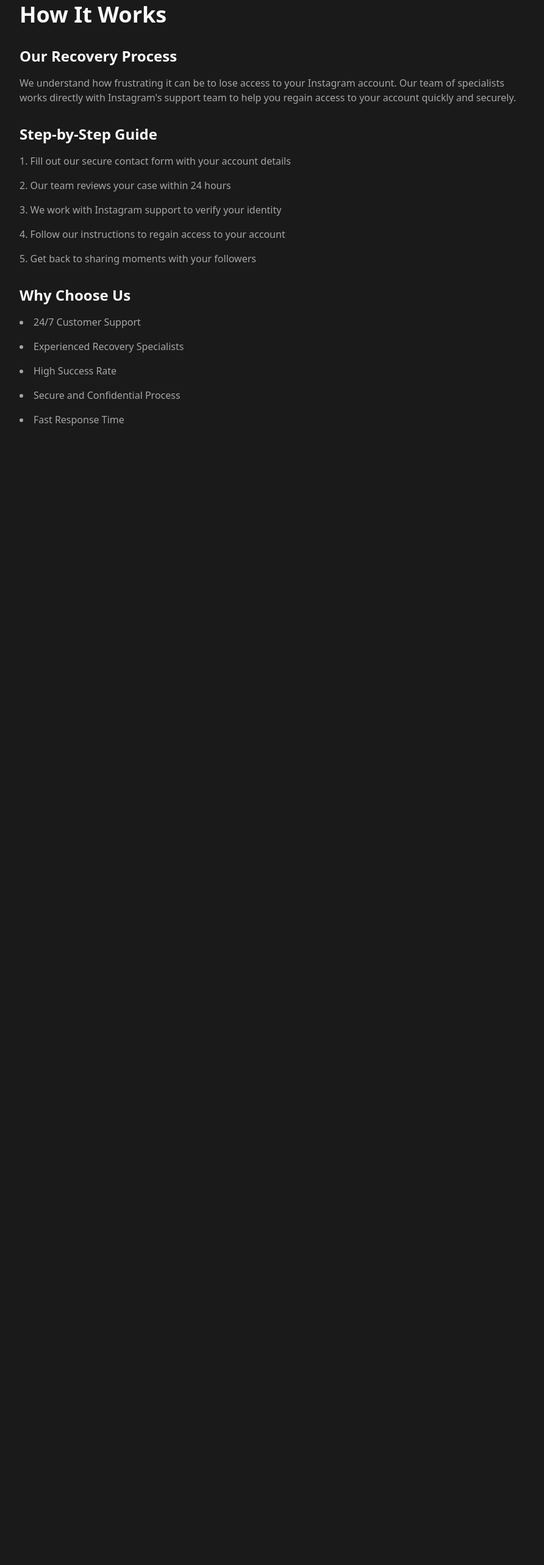
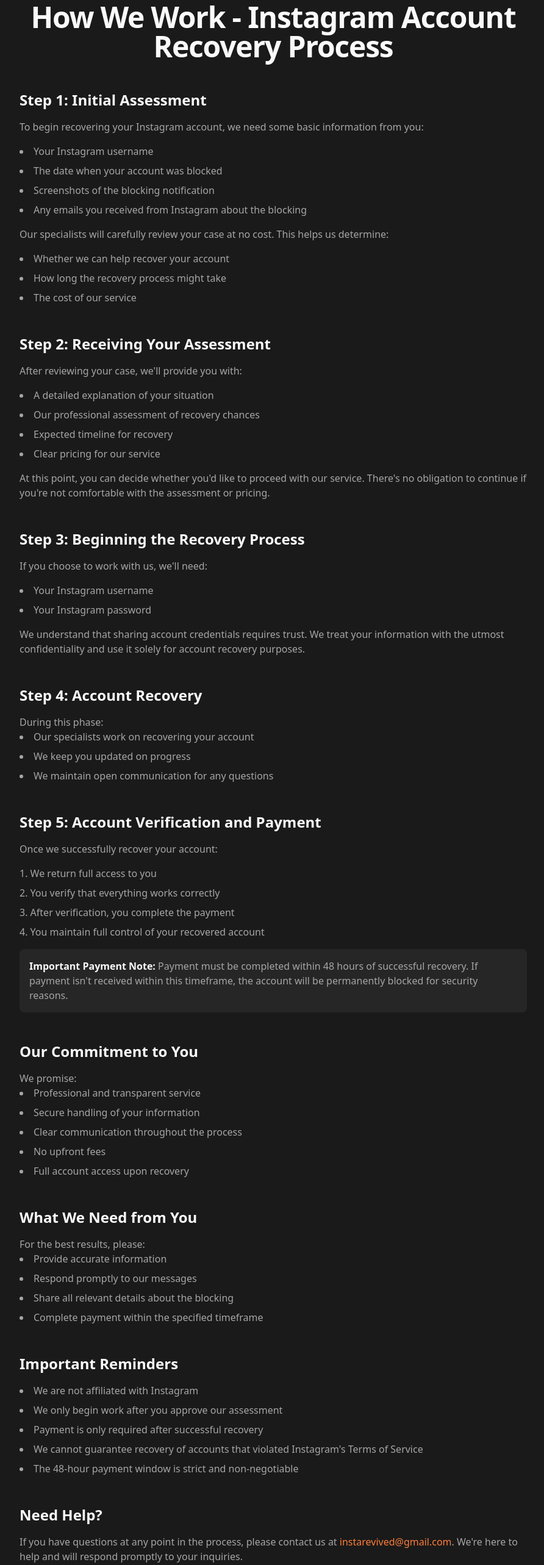
Before and after one commit to gerzha/insta-recovery-hub, a React (Vite) app: page /how-it-works in a window 1280 px wide. Shown: the part 100-2666 px from the top of the page at 61% size, without its empty margins (192-1084 px from the left). Before the commit the page ends 832 px from the top, so only its background shows below. Built offline with nearby package versions, Linux system fonts and the light colour scheme.

Commit message:
Add content to How It Works page
Incorporated detailed steps for the Instagram account recovery process, including initial assessment, receiving assessment, beginning recovery, account verification, and payment. Added commitment to service and important reminders for users.
[skip gpt_engineer]

```diff
--- a/src/pages/HowItWorks.tsx
+++ b/src/pages/HowItWorks.tsx
@@ -1,6 +1,7 @@
 import { ArrowLeft } from "lucide-react";
 import { Button } from "@/components/ui/button";
 import { useNavigate } from "react-router-dom";
+import { SectionHeading } from "@/components/ui/section-heading";
 
 const HowItWorks = () => {
   const navigate = useNavigate();
@@ -17,38 +18,135 @@ const HowItWorks = () => {
       </Button>
 
       <div className="container mx-auto max-w-4xl">
-        <h1 className="text-4xl font-bold mb-8">How It Works</h1>
+        <SectionHeading
+          title="How We Work - Instagram Account Recovery Process"
+          className="mb-12"
+        />
 
-        <div className="space-y-8">
+        <div className="space-y-12 text-muted-foreground">
           <section>
-            <h2 className="text-2xl font-semibold mb-4">Our Recovery Process</h2>
-            <p className="text-muted-foreground">
-              We understand how frustrating it can be to lose access to your Instagram account.
-              Our team of specialists works directly with Instagram's support team to help you
-              regain access to your account quickly and securely.
+            <h2 className="text-2xl font-semibold mb-4 text-foreground">Step 1: Initial Assessment</h2>
+            <p className="mb-4">
+              To begin recovering your Instagram account, we need some basic information from you:
+            </p>
+            <ul className="list-disc list-inside mb-4 space-y-2">
+              <li>Your Instagram username</li>
+              <li>The date when your account was blocked</li>
+              <li>Screenshots of the blocking notification</li>
+              <li>Any emails you received from Instagram about the blocking</li>
+            </ul>
+            <p className="mb-4">Our specialists will carefully review your case at no cost. This helps us determine:</p>
+            <ul className="list-disc list-inside space-y-2">
+              <li>Whether we can help recover your account</li>
+              <li>How long the recovery process might take</li>
+              <li>The cost of our service</li>
+            </ul>
+          </section>
+
+          <section>
+            <h2 className="text-2xl font-semibold mb-4 text-foreground">Step 2: Receiving Your Assessment</h2>
+            <p className="mb-4">After reviewing your case, we'll provide you with:</p>
+            <ul className="list-disc list-inside mb-4 space-y-2">
+              <li>A detailed explanation of your situation</li>
+              <li>Our professional assessment of recovery chances</li>
+              <li>Expected timeline for recovery</li>
+              <li>Clear pricing for our service</li>
+            </ul>
+            <p>
+              At this point, you can decide whether you'd like to proceed with our service.
+              There's no obligation to continue if you're not comfortable with the assessment or pricing.
             </p>
           </section>
 
           <section>
-            <h2 className="text-2xl font-semibold mb-4">Step-by-Step Guide</h2>
-            <ol className="space-y-4 list-decimal list-inside text-muted-foreground">
-              <li>Fill out our secure contact form with your account details</li>
-              <li>Our team reviews your case within 24 hours</li>
-              <li>We work with Instagram support to verify your identity</li>
-              <li>Follow our instructions to regain access to your account</li>
-              <li>Get back to sharing moments with your followers</li>
-            </ol>
+            <h2 className="text-2xl font-semibold mb-4 text-foreground">Step 3: Beginning the Recovery Process</h2>
+            <p className="mb-4">If you choose to work with us, we'll need:</p>
+            <ul className="list-disc list-inside mb-4 space-y-2">
+              <li>Your Instagram username</li>
+              <li>Your Instagram password</li>
+            </ul>
+            <p>
+              We understand that sharing account credentials requires trust.
+              We treat your information with the utmost confidentiality and use it solely for account recovery purposes.
+            </p>
           </section>
 
           <section>
-            <h2 className="text-2xl font-semibold mb-4">Why Choose Us</h2>
-            <ul className="space-y-4 list-disc list-inside text-muted-foreground">
-              <li>24/7 Customer Support</li>
-              <li>Experienced Recovery Specialists</li>
-              <li>High Success Rate</li>
-              <li>Secure and Confidential Process</li>
-              <li>Fast Response Time</li>
+            <h2 className="text-2xl font-semibold mb-4 text-foreground">Step 4: Account Recovery</h2>
+            <p>During this phase:</p>
+            <ul className="list-disc list-inside space-y-2">
+              <li>Our specialists work on recovering your account</li>
+              <li>We keep you updated on progress</li>
+              <li>We maintain open communication for any questions</li>
             </ul>
+          </section>
+
+          <section>
+            <h2 className="text-2xl font-semibold mb-4 text-foreground">Step 5: Account Verification and Payment</h2>
+            <p className="mb-4">Once we successfully recover your account:</p>
+            <ol className="list-decimal list-inside mb-4 space-y-2">
+              <li>We return full access to you</li>
+              <li>You verify that everything works correctly</li>
+              <li>After verification, you complete the payment</li>
+              <li>You maintain full control of your recovered account</li>
+            </ol>
+            <p className="bg-secondary p-4 rounded-lg">
+              <strong className="text-foreground">Important Payment Note:</strong> Payment must be completed within 48 hours of successful recovery.
+              If payment isn't received within this timeframe, the account will be permanently blocked for security reasons.
+            </p>
+          </section>
+
+          <section>
+            <h2 className="text-2xl font-semibold mb-4 text-foreground">Our Commitment to You</h2>
+            <p>We promise:</p>
+            <ul className="list-disc list-inside space-y-2">
+              <li>Professional and transparent service</li>
+              <li>Secure handling of your information</li>
+              <li>Clear communication throughout the process</li>
+              <li>No upfront fees</li>
+              <li>Full account access upon recovery</li>
+            </ul>
+          </section>
+
+          <section>
+            <h2 className="text-2xl font-semibold mb-4 text-foreground">What We Need from You</h2>
+            <p>For the best results, please:</p>
+            <ul className="list-disc list-inside space-y-2">
+              <li>Provide accurate information</li>
+              <li>Respond promptly to our messages</li>
+              <li>Share all relevant details about the blocking</li>
+              <li>Complete payment within the specified timeframe</li>
+            </ul>
+          </section>
+
+          <section>
+            <h2 className="text-2xl font-semibold mb-4 text-foreground">Important Reminders</h2>
+            <ul className="list-disc list-inside space-y-2">
+              <li>We are not affiliated with Instagram</li>
+              <li>We only begin work after you approve our assessment</li>
+              <li>Payment is only required after successful recovery</li>
+              <li>We cannot guarantee recovery of accounts that violated Instagram's Terms of Service</li>
+              <li>The 48-hour payment window is strict and non-negotiable</li>
+            </ul>
+          </section>
+
+          <section>
+            <h2 className="text-2xl font-semibold mb-4 text-foreground">Need Help?</h2>
+            <p>
+              If you have questions at any point in the process, please contact us at{" "}
+              <a href="mailto:instarevived@gmail.com" className="text-primary hover:underline">
+                instarevived@gmail.com
+              </a>
+              . We're here to help and will respond promptly to your inquiries.
+            </p>
+          </section>
+
+          <section>
+            <h2 className="text-2xl font-semibold mb-4 text-foreground">Ready to Start?</h2>
+            <p>
+              To begin the recovery process, please send us your Instagram username, blocking date,
+              and relevant screenshots. We'll get started on your assessment right away.
+            </p>
           </section>
         </div>
       </div>
```
